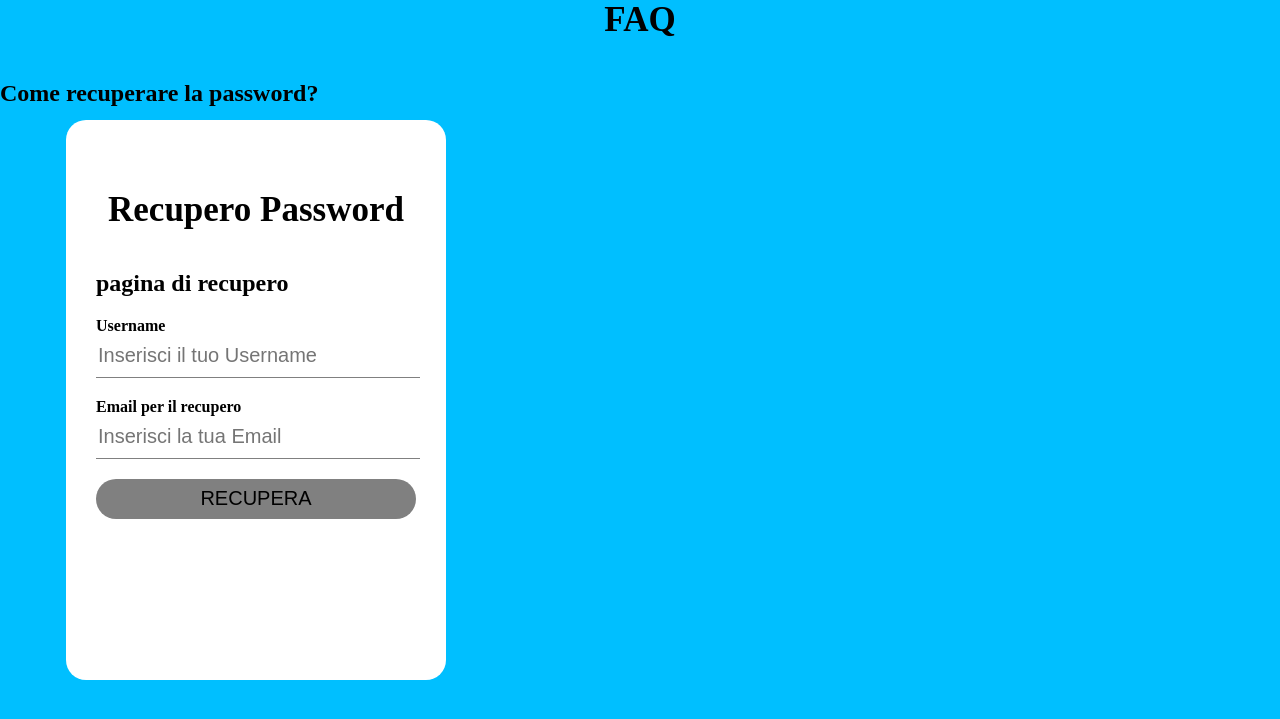
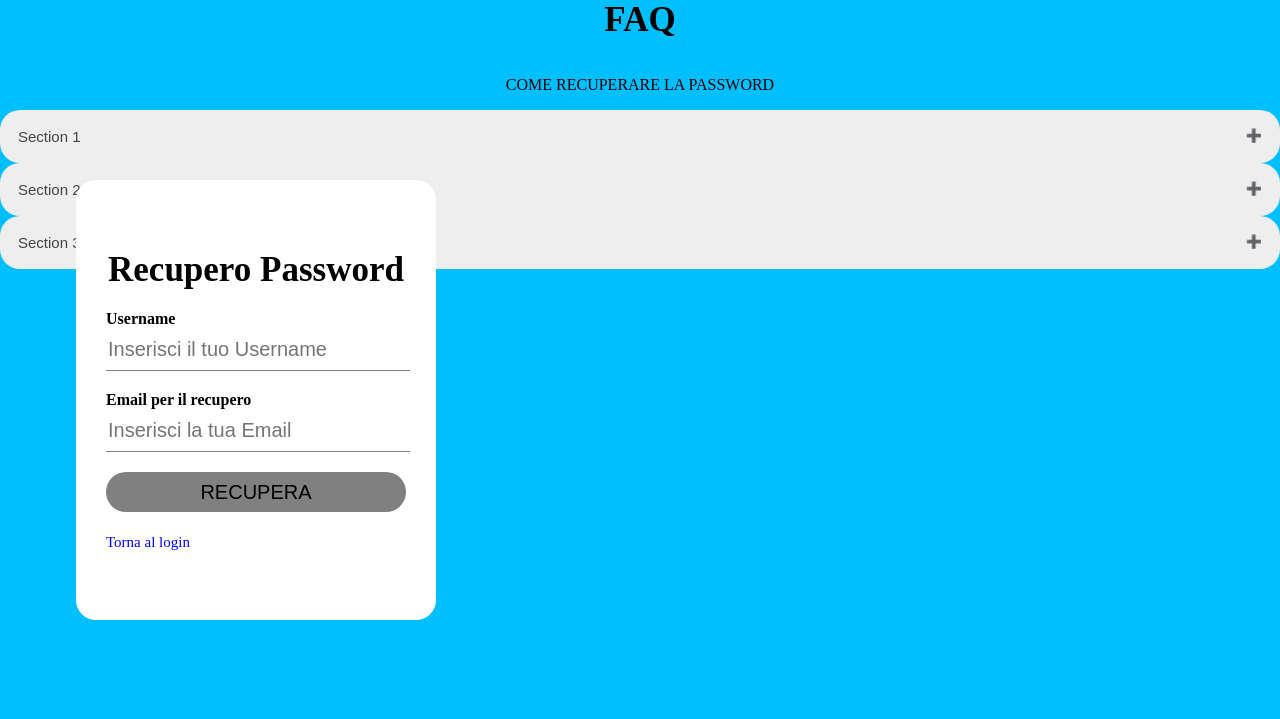
Before and after one commit to PAT19999/PlanAndTravel, a PHP site: page /pages/recupero.html in a window 1280 px wide. Shown: the top 719 px of the page. Run offline with PHP 8.4, Linux system fonts and the light colour scheme.

Commit message:
Ho provato a fare una schermata di login

```diff
--- a/pages/recupero.html
+++ b/pages/recupero.html
@@ -5,24 +5,100 @@
     <title>LOGIN</title>
     <link rel="stylesheet" type="text/css" href="../style/recupero.css">
 
+    <style>
+        button.accordion {
+            background-color: #eee;
+            color: #444;
+            cursor: pointer;
+            padding: 18px;
+            width: 100%;
+            border: none;
+            text-align: left;
+            outline: none;
+            font-size: 15px;
+            transition: 0.4s;
+            border-radius: 20px;
+
+        }
+
+        button.accordion.active, button.accordion:hover {
+            background-color: #ddd;
+        }
+
+        button.accordion:after {
+            content: '\02795';
+            font-size: 13px;
+            color: #777;
+            float: right;
+            margin-left: 5px;
+        }
+
+        button.accordion.active:after {
+            content: "\2796";
+        }
+
+        div.panel {
+            padding: 0 18px;
+            background-color: white;
+            max-height: 0;
+            overflow: hidden;
+            transition: 0.6s ease-in-out;
+            opacity: 0;
+        }
+
+        div.panel.show {
+            opacity: 1;
+            max-height: 500px;
+            border-radius: 20px;
+        }
+    </style>
 </head>
 <body>
 <div class="loginbox">
     <h1> Recupero Password</h1>
-    <h2> pagina di recupero </h2>
     <form>
         <p>Username</p>
         <input type="text" name="" placeholder="Inserisci il tuo Username">
         <p>Email per il recupero </p>
         <input type="text" name="" placeholder="Inserisci la tua Email">
         <input type="submit" name="" value="RECUPERA">
+        <a href="#"> Torna al login  </a><br>
     </form>
 </div>
-<div2 class="FAQ">
+<div class="FAQ">
     <h1> FAQ </h1>
-<h2> Come recuperare la password?</h2>
+    <p align="center"/>
+    COME RECUPERARE LA PASSWORD <br>
+</div>
 
-</div2>
+<button class="accordion">Section 1</button>
+<div class="panel">
+    <p>Lorem ipsum dolor sit amet, consectetur adipisicing elit, sed do eiusmod tempor incididunt ut labore et dolore magna aliqua. Ut enim ad minim veniam, quis nostrud exercitation ullamco laboris nisi ut aliquip ex ea commodo consequat.</p>
+</div>
+
+<button class="accordion">Section 2</button>
+<div class="panel">
+    <p>Lorem ipsum dolor sit amet, consectetur adipisicing elit, sed do eiusmod tempor incididunt ut labore et dolore magna aliqua. Ut enim ad minim veniam, quis nostrud exercitation ullamco laboris nisi ut aliquip ex ea commodo consequat.</p>
+</div>
+
+<button class="accordion">Section 3</button>
+<div id="foo" class="panel">
+    <p>Lorem ipsum dolor sit amet, consectetur adipisicing elit, sed do eiusmod tempor incididunt ut labore et dolore magna aliqua. Ut enim ad minim veniam, quis nostrud exercitation ullamco laboris nisi ut aliquip ex ea commodo consequat.</p>
+</div>
+
+<script>
+    var acc = document.getElementsByClassName("accordion");
+    var i;
+
+    for (i = 0; i < acc.length; i++) {
+        acc[i].onclick = function(){
+            this.classList.toggle("active");
+            this.nextElementSibling.classList.toggle("show");
+        }
+    }
+</script>
+
+
 
 </body>
 </html>
--- a/style/recupero.css
+++ b/style/recupero.css
@@ -5,8 +5,8 @@ body{
 }
 
 .loginbox{
-    width: 320px;
-    height: 420px;
+    width: 300px;
+    height: 300px;
     background:white;
     color:black;
     top: 50%;
@@ -74,11 +74,12 @@ h1{
 
 .loginbox a{
     text-decoration: none;
+    outline: 1px;
     font-size: 15px;
     line-height: 20px;
     color: blue;
 }
 .loginbox a:hover
 {
-    color: white;
+    color: grey;
 }
```
